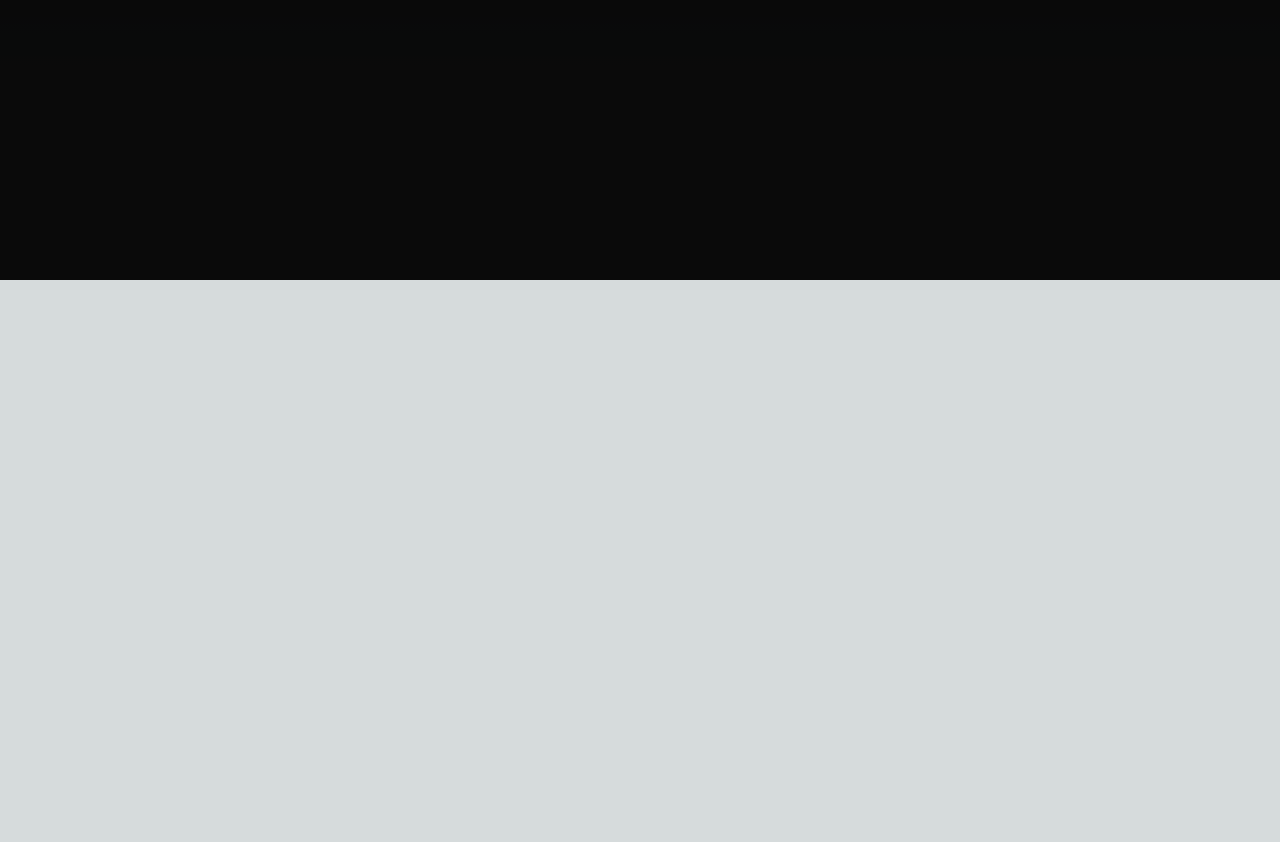
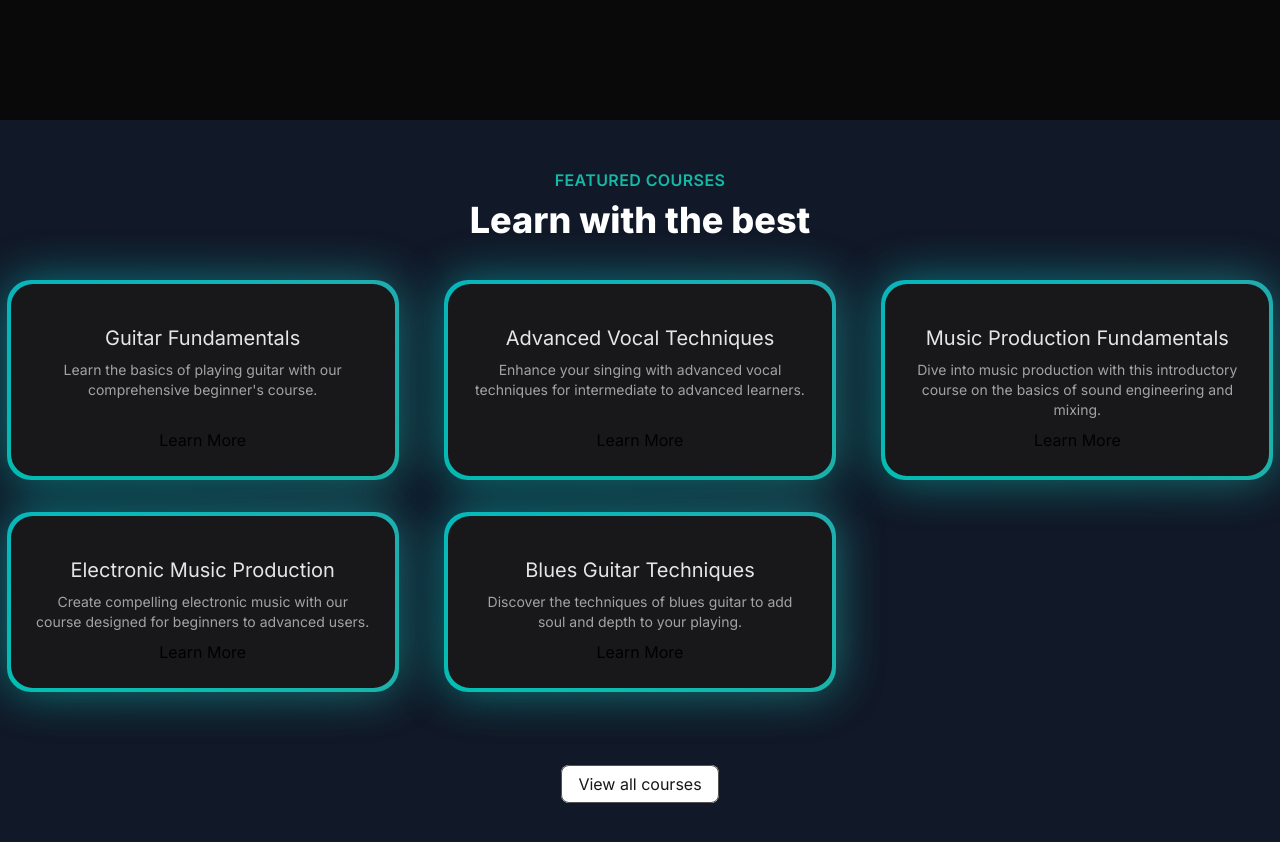
Before and after one commit to abhishekkumar011/Music-next.js, a Next.js app: page / in a window 1280 px wide. Shown: the part 520-1362 px from the top of the page. Before the commit the page ends 800 px from the top, so only its background shows below. Built offline with nearby package versions, Linux system fonts and the light colour scheme.

Commit message:
style: design the Featured courses section

```diff
--- a/src/app/page.tsx
+++ b/src/app/page.tsx
@@ -1,9 +1,11 @@
+import FeaturedCourses from "@/components/FeaturedCourses";
 import HeroSection from "@/components/HeroSection";
 
 export default function Home() {
   return (
     <div className="min-h-screen bg-black/[0.96] antialiased">
-      <HeroSection/>
+      <HeroSection />
+      <FeaturedCourses />
     </div>
   );
 }
--- /dev/null
+++ b/src/components/FeaturedCourses.tsx
@@ -0,0 +1,64 @@
+"use client";
+import courseData from "@/data/music_courses.json";
+import Link from "next/link";
+import { BackgroundGradient } from "./ui/background-gradient";
+
+interface Course {
+  id: number;
+  title: string;
+  slug: string;
+  description: string;
+  price: number;
+  instructor: string;
+  isFeatured: boolean;
+}
+
+const FeaturedCourses = () => {
+  const featuredCourses = courseData.courses.filter(
+    (course: Course) => course.isFeatured
+  );
+
+  return (
+    <div className="py-12 bg-gray-900">
+      <div>
+        <div className="text-center">
+          <h2 className="text-base text-teal-500 font-semibold tracking-wide uppercase">
+            Featured courses
+          </h2>
+          <p className="mt-2 text-3xl leading-8 font-extrabold text-white sm:text-4xl">
+            Learn with the best
+          </p>
+        </div>
+      </div>
+
+      <div className="mt-10">
+        <div className="grid grid-cols-1 sm:grid-cols-2 lg:grid-cols-3 gap-8 justify-center">
+          {featuredCourses.map((course: Course) => (
+            <div key={course.id} className="flex justify-center">
+              <BackgroundGradient className="flex flex-col rounded-[22px] bg-white dark:bg-zinc-900 overflow-hidden h-full max-w-sm">
+                <div className="p-4 sm:p-6 flex flex-col items-center text-center flex-grow">
+                  <p className="text-lg sm:text-xl text-black mt-4 mb-2 dark:text-neutral-200">
+                    {course.title}
+                  </p>
+                  <p className="text-sm text-neutral-600 dark:text-neutral-400 flex-grow">{course.description}</p>
+                  <Link className="mt-2" href={`/courses/${course.slug}`}>Learn More</Link>
+                </div>
+              </BackgroundGradient>
+            </div>
+          ))}
+        </div>
+      </div>
+
+      <div className="mt-20 text-center">
+        <Link
+          href={"/courses"}
+          className="px-4 py-2 rounded-lg border border-neutral-600 text-neutral-900 bg-white hover:bg-gray-200 transition duration-200"
+        >
+          View all courses
+        </Link>
+      </div>
+    </div>
+  );
+};
+
+export default FeaturedCourses;
--- /dev/null
+++ b/src/components/ui/background-gradient.tsx
@@ -0,0 +1,72 @@
+import { cn } from "@/utils/cn";
+import React from "react";
+import { motion } from "framer-motion";
+
+export const BackgroundGradient = ({
+  children,
+  className,
+  containerClassName,
+  animate = true,
+}: {
+  children?: React.ReactNode;
+  className?: string;
+  containerClassName?: string;
+  animate?: boolean;
+}) => {
+  const variants = {
+    initial: {
+      backgroundPosition: "0 50%",
+    },
+    animate: {
+      backgroundPosition: ["0, 50%", "100% 50%", "0 50%"],
+    },
+  };
+  return (
+    <div className={cn("relative p-[4px] group", containerClassName)}>
+      <motion.div
+        variants={animate ? variants : undefined}
+        initial={animate ? "initial" : undefined}
+        animate={animate ? "animate" : undefined}
+        transition={
+          animate
+            ? {
+                duration: 5,
+                repeat: Infinity,
+                repeatType: "reverse",
+              }
+            : undefined
+        }
+        style={{
+          backgroundSize: animate ? "400% 400%" : undefined,
+        }}
+        className={cn(
+          "absolute inset-0 rounded-3xl z-[1] opacity-60 group-hover:opacity-100 blur-xl  transition duration-500 will-change-transform",
+          " bg-[radial-gradient(circle_farthest-side_at_0_100%,#00ccb1,transparent),radial-gradient(circle_farthest-side_at_100%_0,#7b61ff,transparent),radial-gradient(circle_farthest-side_at_100%_100%,#ffc414,transparent),radial-gradient(circle_farthest-side_at_0_0,#1ca0fb,#141316)]"
+        )}
+      />
+      <motion.div
+        variants={animate ? variants : undefined}
+        initial={animate ? "initial" : undefined}
+        animate={animate ? "animate" : undefined}
+        transition={
+          animate
+            ? {
+                duration: 5,
+                repeat: Infinity,
+                repeatType: "reverse",
+              }
+            : undefined
+        }
+        style={{
+          backgroundSize: animate ? "400% 400%" : undefined,
+        }}
+        className={cn(
+          "absolute inset-0 rounded-3xl z-[1] will-change-transform",
+          "bg-[radial-gradient(circle_farthest-side_at_0_100%,#00ccb1,transparent),radial-gradient(circle_farthest-side_at_100%_0,#7b61ff,transparent),radial-gradient(circle_farthest-side_at_100%_100%,#ffc414,transparent),radial-gradient(circle_farthest-side_at_0_0,#1ca0fb,#141316)]"
+        )}
+      />
+
+      <div className={cn("relative z-10", className)}>{children}</div>
+    </div>
+  );
+};
--- /dev/null
+++ b/src/data/music_courses.json
@@ -0,0 +1,104 @@
+{
+  "courses": [
+    {
+      "id": 1,
+      "title": "Guitar Fundamentals",
+      "slug": "guitar-fundamentals",
+      "description": "Learn the basics of playing guitar with our comprehensive beginner's course.",
+      "price": 99.99,
+      "instructor": "John Doe",
+      "isFeatured": true,
+      "image": "/courses/guitar.jpg"
+    },
+    {
+      "id": 2,
+      "title": "Piano for Beginners",
+      "slug": "piano-for-beginners",
+      "description": "Start your musical journey with foundational piano skills taught by expert instructors.",
+      "price": 109.99,
+      "instructor": "Jane Smith",
+      "isFeatured": false,
+      "image": "/courses/piano.jpg"
+    },
+    {
+      "id": 3,
+      "title": "Advanced Vocal Techniques",
+      "slug": "advanced-vocal-techniques",
+      "description": "Enhance your singing with advanced vocal techniques for intermediate to advanced learners.",
+      "price": 119.99,
+      "instructor": "Emily Johnson",
+      "isFeatured": true,
+      "image": "/courses/vocalist.jpg"
+    },
+    {
+      "id": 4,
+      "title": "Drumming Mastery",
+      "slug": "drumming-mastery",
+      "description": "Master the drums with our comprehensive course covering all skill levels.",
+      "price": 129.99,
+      "instructor": "Mike Brown",
+      "isFeatured": false,
+      "image": "/courses/drumming.jpg"
+    },
+    {
+      "id": 5,
+      "title": "Jazz Improvisation",
+      "slug": "jazz-improvisation",
+      "description": "Learn the art of jazz improvisation with this course designed for all levels.",
+      "price": 139.99,
+      "instructor": "Chris Davis",
+      "isFeatured": false,
+      "image": "/courses/jazz.jpg"
+    },
+    {
+      "id": 6,
+      "title": "Music Production Fundamentals",
+      "slug": "music-production-fundamentals",
+      "description": "Dive into music production with this introductory course on the basics of sound engineering and mixing.",
+      "price": 149.99,
+      "instructor": "Alex Wilson",
+      "isFeatured": true,
+      "image": "/courses/music-prod.jpg"
+    },
+    {
+      "id": 7,
+      "title": "Songwriting Essentials",
+      "slug": "songwriting-essentials",
+      "description": "Learn the essentials of songwriting to express your musical creativity.",
+      "price": 159.99,
+      "instructor": "Samantha Miller",
+      "isFeatured": false,
+      "image": "/courses/song-writing.jpg"
+    },
+    {
+      "id": 8,
+      "title": "Electronic Music Production",
+      "slug": "electronic-music-production",
+      "description": "Create compelling electronic music with our course designed for beginners to advanced users.",
+      "price": 169.99,
+      "instructor": "Luke Harris",
+      "isFeatured": true,
+      "image": "/courses/music-prod.jpg"
+    },
+    {
+      "id": 9,
+      "title": "Classical Music History",
+      "slug": "classical-music-history",
+      "description": "Explore the rich history of classical music from its origins to the present day.",
+      "price": 179.99,
+      "instructor": "Grace Lee",
+      "isFeatured": false,
+      "image": "/courses/classical-music.jpg"
+    },
+    {
+      "id": 10,
+      "title": "Blues Guitar Techniques",
+      "slug": "blues-guitar-techniques",
+      "description": "Discover the techniques of blues guitar to add soul and depth to your playing.",
+      "price": 189.99,
+      "instructor": "Ethan Moore",
+      "isFeatured": true,
+      "image": "/courses/blues.jpg"
+    }
+  ]
+}
```
